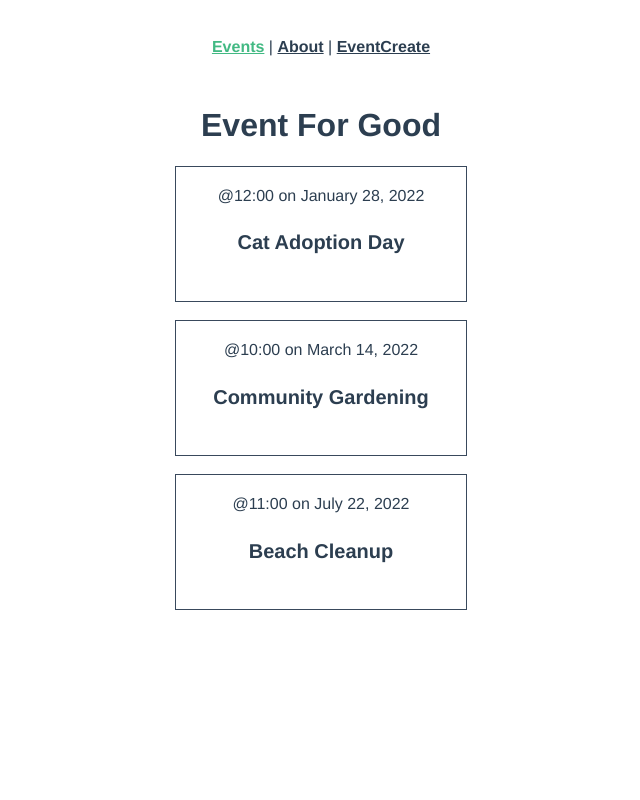
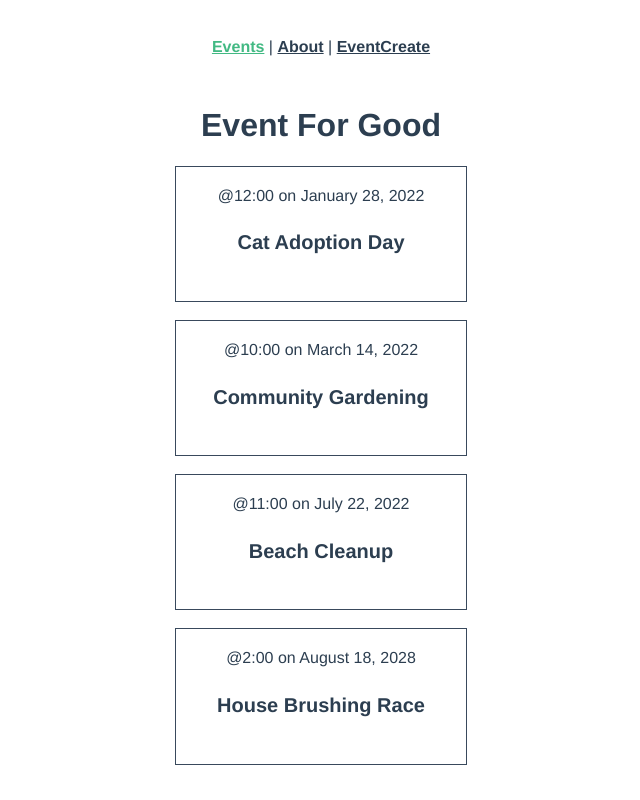
Before and after one commit to yyellen/Real-World-Vue-3, a Vue app: page / in a window 1280 px wide. Shown: the whole page, without its empty margins (319-959 px from the left). Built offline with nearby package versions, Linux system fonts and the light colour scheme; data requests are answered from the project's data file.

Commit message:
add postEvent

```diff
--- a/db.json
+++ b/db.json
@@ -29,6 +29,16 @@
       "date": "July 22, 2022",
       "time": "11:00",
       "organizer": "Carey Wales"
+    },
+    {
+      "id": "6b96fa5b-7413-4f33-ab1d-e2cd9bdccc4a",
+      "category": "community",
+      "title": "House Brushing Race",
+      "description": "a fun event",
+      "location": "New York",
+      "date": "August 18, 2028",
+      "time": "2:00",
+      "organizer": "John Doe"
     }
   ]
 }
--- a/src/services/EventServices.js
+++ b/src/services/EventServices.js
@@ -14,6 +14,9 @@ export default {
     return apiClient.get('/events')
   },
   getEvent(id) {
-    return apiClient.get('/events/' + id)
+    return apiClient.get(`/events/${id}`)
+  },
+  postEvent(event) {
+    return apiClient.post('/events', event)
   }
 }
--- a/src/views/EventCreate.vue
+++ b/src/views/EventCreate.vue
@@ -45,6 +45,7 @@
 
 <script>
 import { v4 as uuidv4 } from 'uuid'
+import EventServices from '@/services/EventServices.js'
 
 export default {
   data() {
@@ -74,7 +75,13 @@ export default {
     onSubmit() {
       this.event.organizer = this.$store.state.user
       this.event.id = uuidv4()
-      console.log('Event:', this.event)
+      EventServices.postEvent(this.event)
+        .then(() => {
+          // add event to Vuex stste
+        })
+        .catch(error => {
+          console.log(error)
+        })
     }
   }
 }
```
